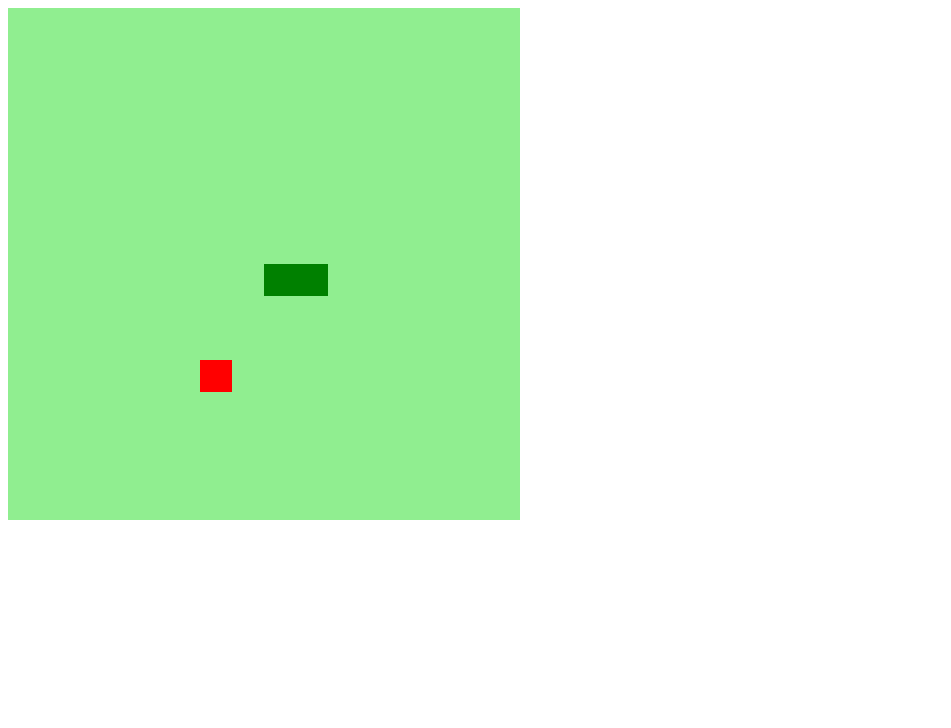
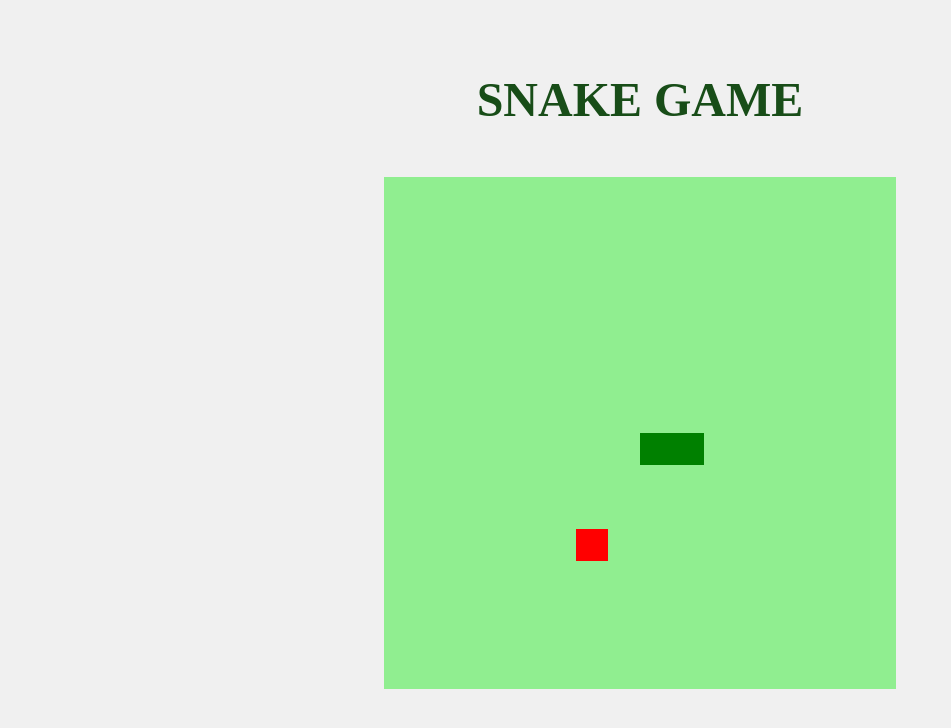
Before and after one commit to Dev-JoseRonaldo/Jogo-da-Cobrinha, a plain HTML site: page assets/index.html in a window 1280 px wide. Shown: the whole page, without its empty margins (0-951 px from the left). Drawn offline with Linux system fonts and the light colour scheme.

Commit message:
estilização basica

```diff
--- a/assets/css/style.css
+++ b/assets/css/style.css
@@ -0,0 +1,19 @@
+*{
+    padding: 0;
+    margin: 0;
+}
+body{
+    height: 95vh;
+    width: 95;
+    display: flex;
+    flex-direction: column;
+    justify-content: center;
+    align-items: center;
+    background-color: rgb(240, 240, 240);
+}
+.titulo{
+    padding-bottom: 50px;
+    color: rgb(24, 77, 24);
+    font-size: 48px;
+    text-transform: uppercase;
+}
--- a/assets/index.html
+++ b/assets/index.html
@@ -9,6 +9,7 @@
         <script defer src="/assets/js/script.js"></script>
     </head>
     <body>
+        <h1 class="titulo">Snake Game</h1>
         <canvas id="snake" width="512" height="512"></canvas>
     </body>
 </html>
```
